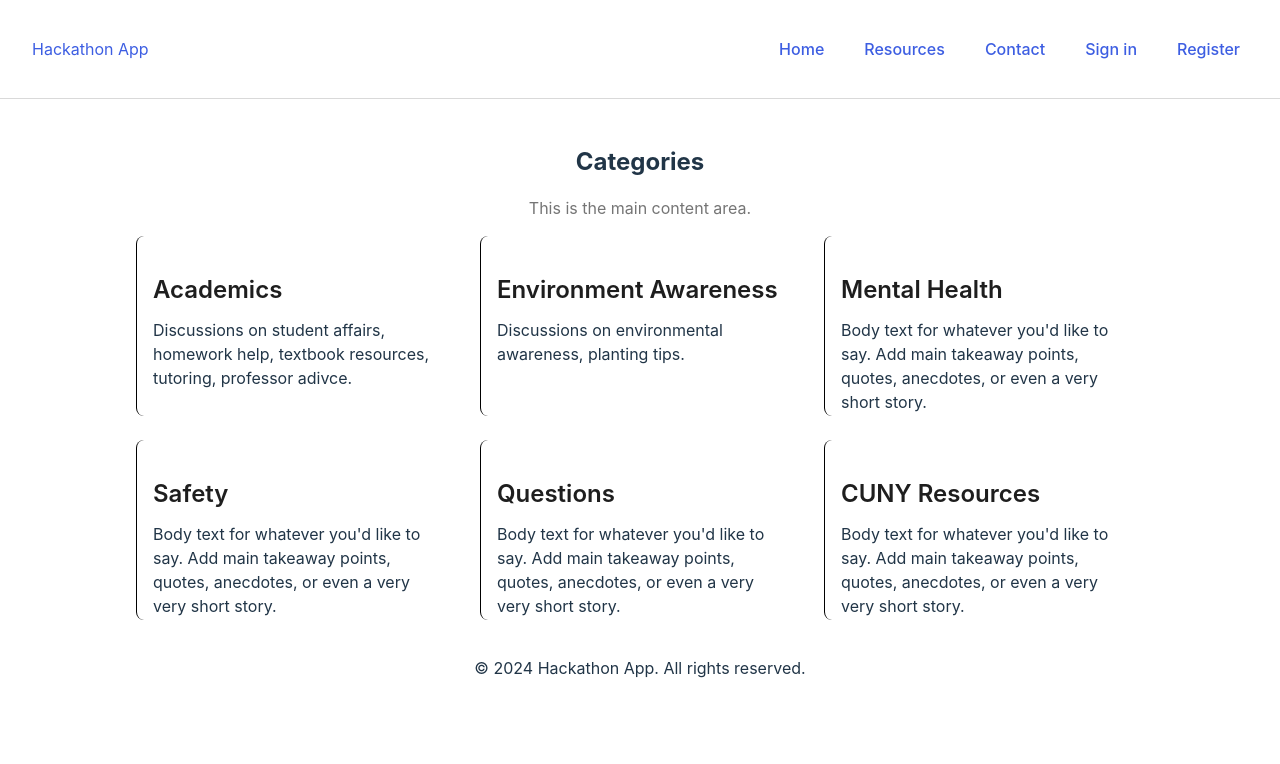
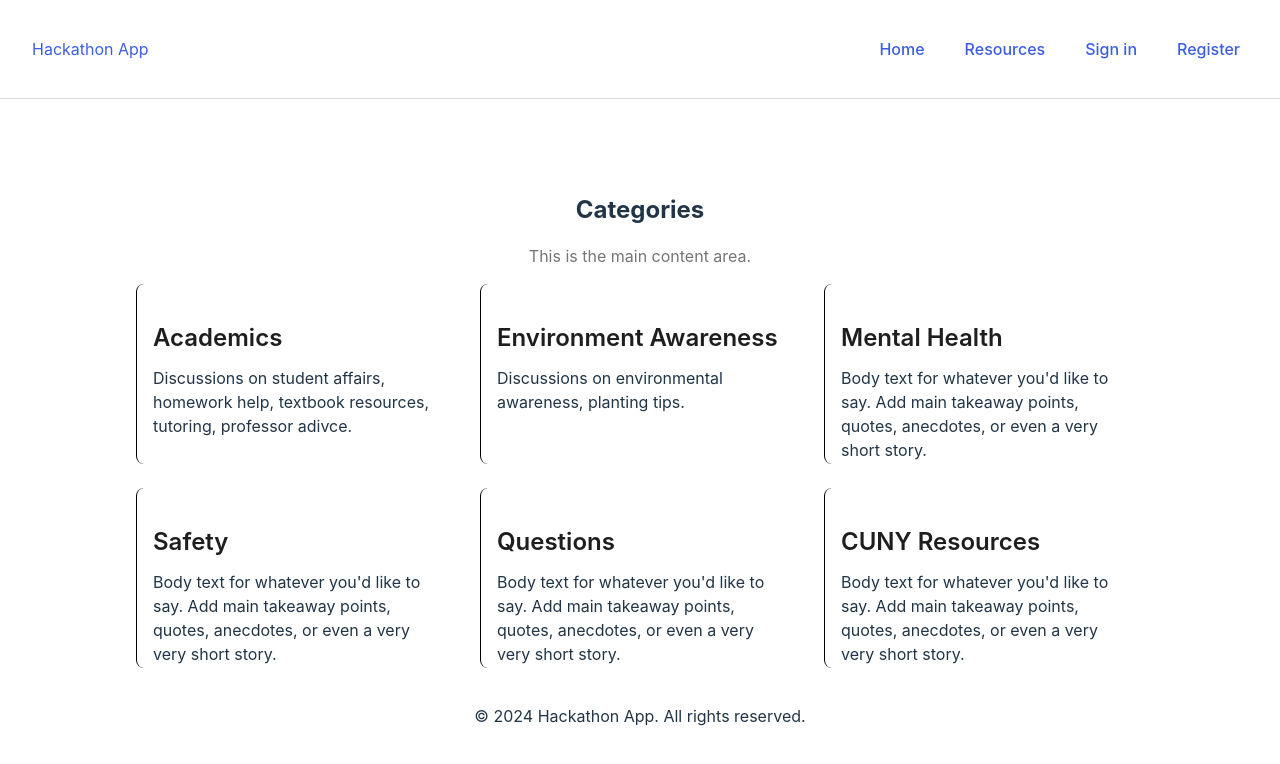
Before and after one commit to Buringskul/CTP-Hackathon, a React (Vite) app in the folder frontend/: page / in a window 1280 px wide. Shown: the top 764 px of the page. Built offline with nearby package versions, Linux system fonts and the light colour scheme.

Commit message:
removed contact from header and added margin

```diff
--- a/frontend/src/components/Header.jsx
+++ b/frontend/src/components/Header.jsx
@@ -9,7 +9,6 @@ function Header() {
         <ul className="nav-list">
           <li><a href="/">Home</a></li>
           <li><a href="/resources">Resources</a></li>
-          <li><a href="/contact">Contact</a></li>
           <li><a href="/signin">Sign in</a></li>
           <li><a href="/register">Register</a></li>
         </ul>
--- a/frontend/src/styles/MainContent.css
+++ b/frontend/src/styles/MainContent.css
@@ -1,6 +1,7 @@
 /* MainContent.css */
 
 .categories {
+    margin-top: 12vh;;
     padding: 20px;
     align-items: center;
   }
```
